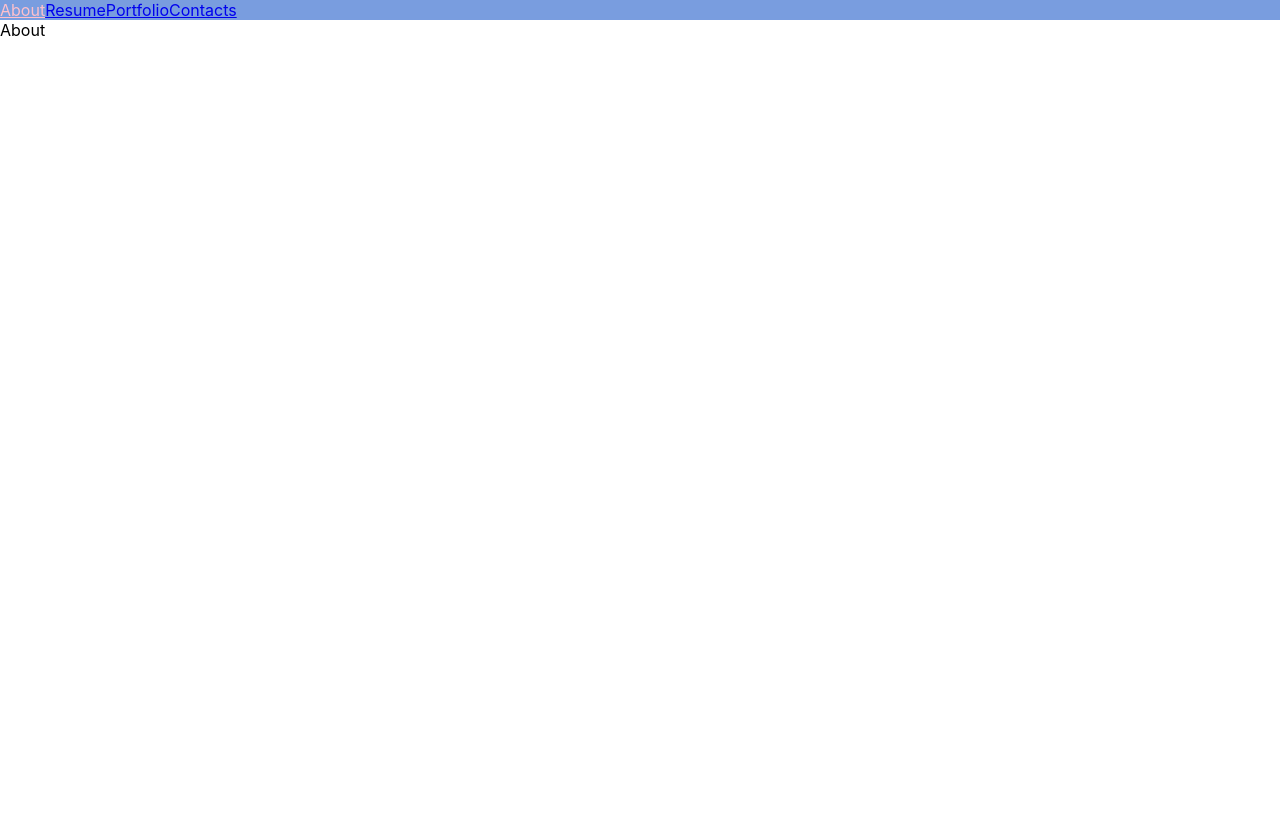
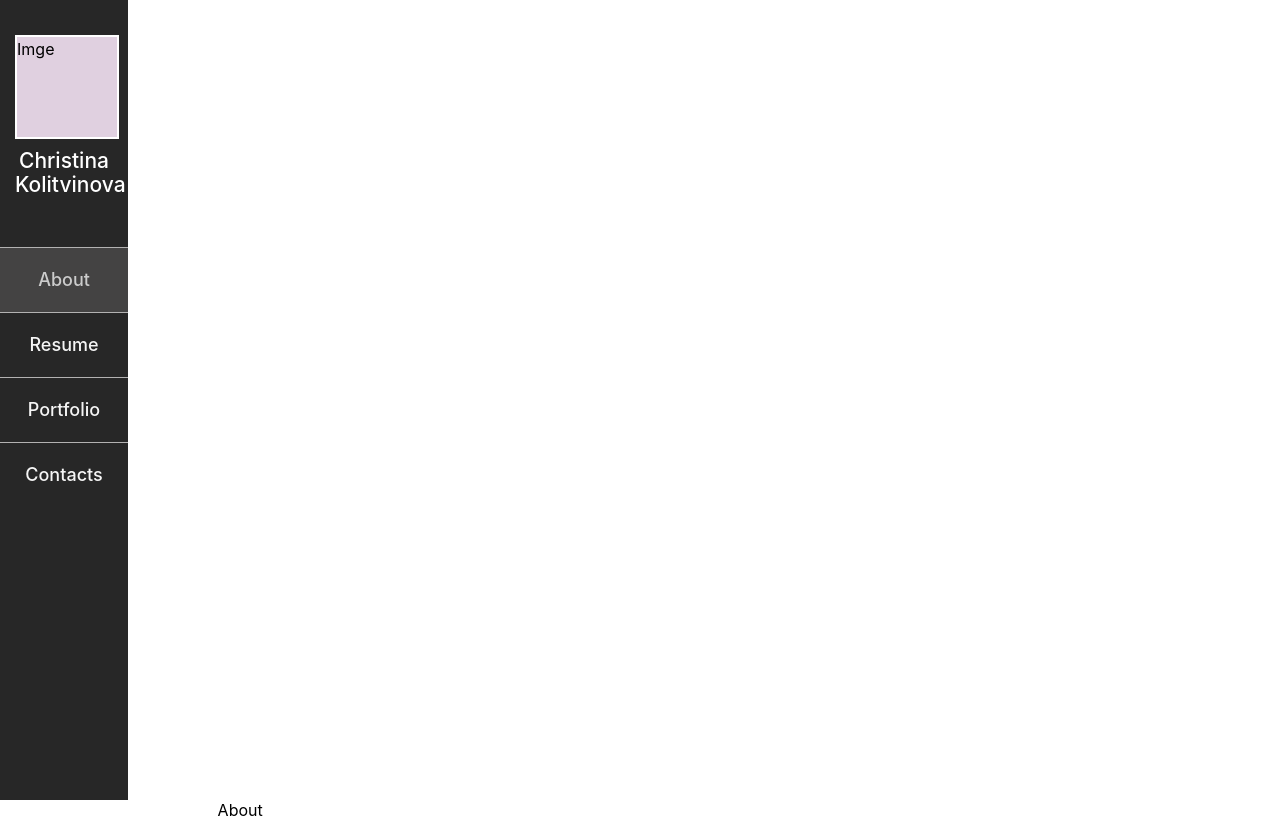
Before and after one commit to kriistenn/resume, a React (Create React App) app: page / in a window 1280 px wide. Built offline with nearby package versions, Linux system fonts and the light colour scheme.

Commit message:
nav-bar no animation

```diff
--- a/src/components/About/index.js
+++ b/src/components/About/index.js
@@ -6,7 +6,9 @@ function About() {
     return (
     <div>
         <Nav />
+        <div className='padding'>
         About
+        </div>
     </div>
     );
 }
--- a/src/components/Contacts/index.js
+++ b/src/components/Contacts/index.js
@@ -6,7 +6,9 @@ function Contacts() {
     return (
     <div>
         <Nav />
+        <div className='padding'>
         Contacts
+        </div>
     </div>
     );
 }
--- a/src/components/Nav/index.js
+++ b/src/components/Nav/index.js
@@ -7,11 +7,17 @@ import style from './nav.module.css'
 function Nav() {
     console.log('style', style)
     return (
-        <div className={style['bg-blue']}>
-            <NavLink activeClassName={style.activeLink} exact to="/">About</NavLink>
-            <NavLink activeClassName={style.activeLink} to="/resume">Resume</NavLink>
-            <NavLink activeClassName={style.activeLink} to="/portfolio">Portfolio</NavLink>
-            <NavLink activeClassName={style.activeLink} to="/contacts">Contacts</NavLink>
+        <div>
+        <div className={style['div-nav']}>
+            <div className={style['photo-name']}>
+            <div className={style.image}>Imge</div>
+            <h1 className={style.name}>Christina Kolitvinova</h1>
+            </div>
+            <NavLink activeClassName={style.activeLink} className={style['nav-icon']} exact to="/">About</NavLink>
+            <NavLink activeClassName={style.activeLink} className={style['nav-icon']} to="/resume">Resume</NavLink>
+            <NavLink activeClassName={style.activeLink} className={style['nav-icon']} to="/portfolio">Portfolio</NavLink>
+            <NavLink activeClassName={style.activeLink} className={style['nav-icon']} to="/contacts">Contacts</NavLink>
+        </div>
         </div>
     )
 }
--- a/src/components/Nav/nav.module.css
+++ b/src/components/Nav/nav.module.css
@@ -1,7 +1,53 @@
-.bg-blue {
-    background-color: #799ddf;
+.div-nav {
+    background-color: rgb(39, 39, 39);
+    width: 10%;
+    height: 100vh;
+    display: flex , fixed ;
+    flex-direction: column;
+    line-height: 1.5em;
+
+}
+
+.nav-icon {
+    color: whitesmoke;
+    font-size: 18px;
+    font-weight: 500;
+    text-decoration: none;
+    display: flex;
+    justify-content: center;
+    align-items: center;
+    padding: 20px;
+    border-top: rgb(179, 178, 178) solid 1px;
 }
 
 .activeLink {
-    color: pink;
+    color: #ccc;
+    background-color: #444343;
+    text-decoration: none;
+
 }
+
+.image {
+    width: 100px;
+    height: 100px;
+    background-color: #e0d0e0;
+    border: 2px solid white;
+    will-change: transform;
+    transform: perspective(300px);
+    margin-bottom: 10px;
+    margin-top: 20px;
+}
+
+.name {
+    font-size: 21px;
+    color: white;
+    margin: 0;
+
+    font-weight: 500;
+    text-align: center;
+}
+
+.photo-name {
+    padding: 15px;
+    padding-bottom: 50px;
+}
--- a/src/components/Portfolio/index.js
+++ b/src/components/Portfolio/index.js
@@ -6,7 +6,9 @@ function Portfolio() {
     return (
     <div>
         <Nav />
+        <div className='padding'>
         Portfolio
+        </div>
     </div>
     );
 }
--- a/src/components/Resume/index.js
+++ b/src/components/Resume/index.js
@@ -6,7 +6,9 @@ function Resume() {
     return (
     <div>
         <Nav />
+        <div className='padding'>
         Resume
+        </div>
     </div>
     );
 }
--- a/src/index.css
+++ b/src/index.css
@@ -11,3 +11,7 @@ code {
   font-family: source-code-pro, Menlo, Monaco, Consolas, 'Courier New',
     monospace;
 }
+
+.padding {
+  margin-left: 17%;
+}
```
